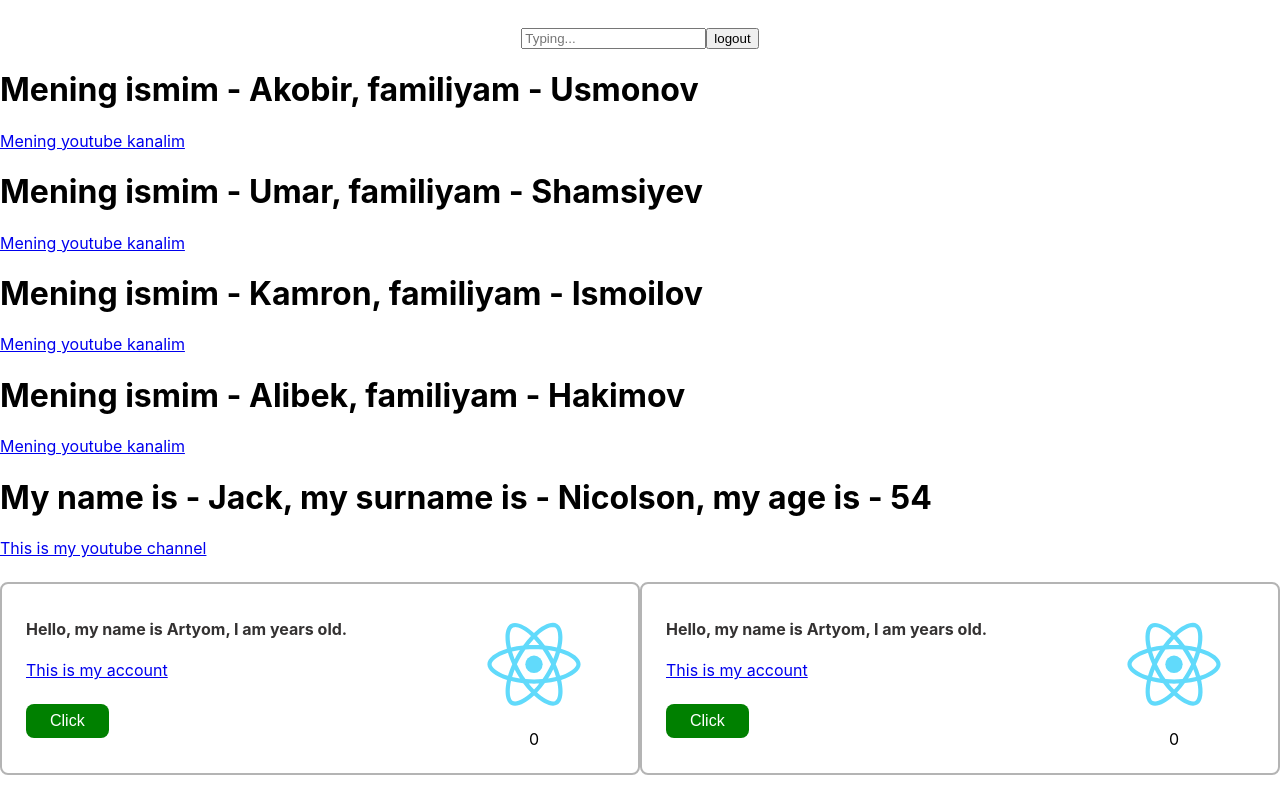
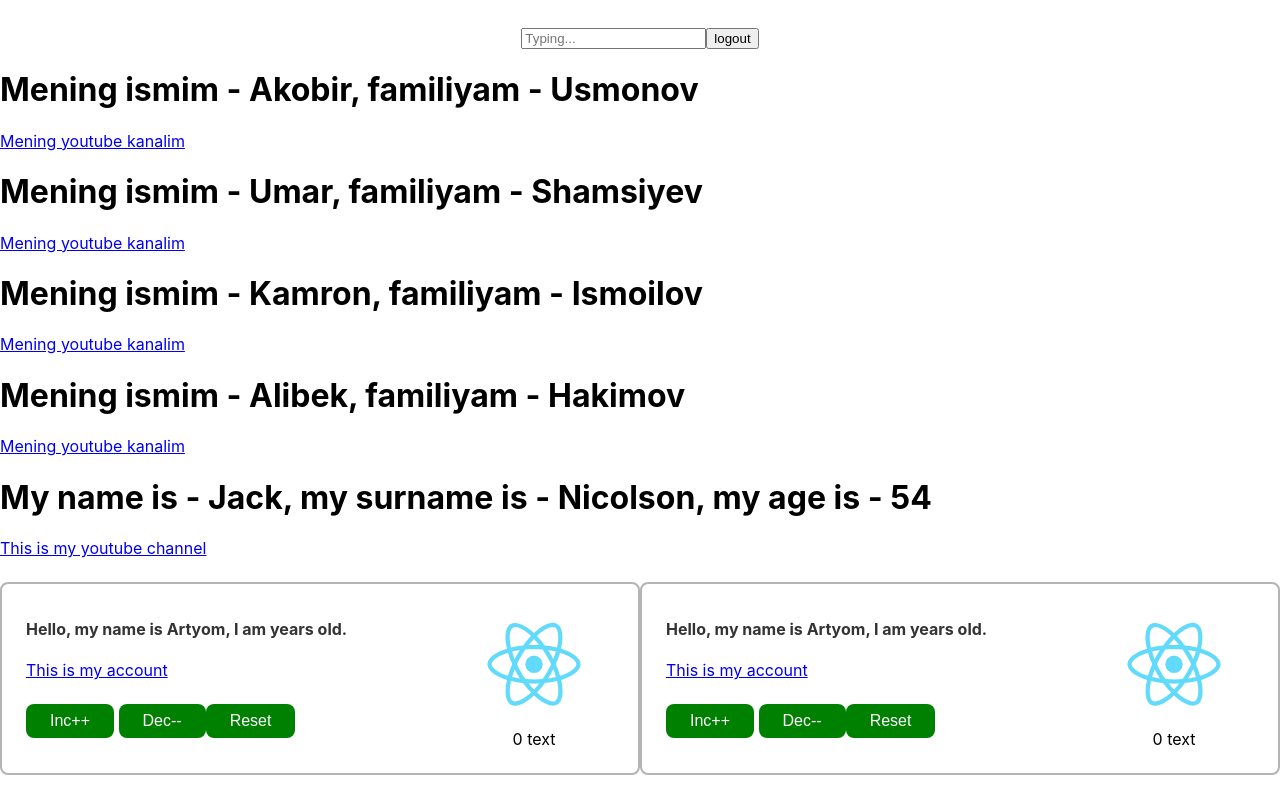
Before and after one commit to AkobirCoder/ReactJS-tutorial, a React (Create React App) app in the folder tutorial-app/: page / in a window 1280 px wide. Shown: the part 460-1259 px from the top of the page. Built offline with nearby package versions, Linux system fonts and the light colour scheme.

Commit message:
./tutorial-app/src/components/states/State.jsx was updated

```diff
--- a/tutorial-app/src/components/states/State.jsx
+++ b/tutorial-app/src/components/states/State.jsx
@@ -9,12 +9,32 @@ class MyFirstState extends Component {
 
         this.state = {
             counter: 0,
+            text: "text",
         }
     }
 
-    clickHandler = () => {
+    incrementHandler = () => {
         this.setState(prevState => ({
             counter: prevState.counter + 1,
+            text: prevState.text + ' !',
+        }));
+    }
+
+    decrementHandler = () => {
+        this.setState(prevState => ({
+            counter: prevState.counter - 1,
+            // if (text === NaN) {
+            //     text: "text",
+            // } else {
+            //     text: prevState.text - ' !',
+            // }
+        }));
+    }
+
+    resetHandler = () => {
+        this.setState(prevState => ({
+            counter: prevState.counter = 0,
+            text: "text"
         }));
     }
 
@@ -30,7 +50,9 @@ class MyFirstState extends Component {
                         </h4>
                         <a href={link} rel='noreferrer'>This is my account</a>
                         <div className='card-button'>
-                            <button onClick={this.clickHandler} className='btn'>Click</button> {/* hook qo'shish */}
+                            <button onClick={this.incrementHandler} className='btn btn-success'>Inc++</button> {/* hook qo'shish */}
+                            <button onClick={this.decrementHandler} className='btn btn-danger'>Dec--</button>
+                            <button onClick={this.resetHandler} className='btn btn-reset'>Reset</button>
                         </div>
                     </div>
                     <div
@@ -43,7 +65,7 @@ class MyFirstState extends Component {
                     >
                         <img src={logo} alt="logo" />
                         <p className='card-text' >
-                            {this.state.counter}
+                            {this.state.counter} {this.state.text}
                         </p>
                     </div>
                 </div>
```
